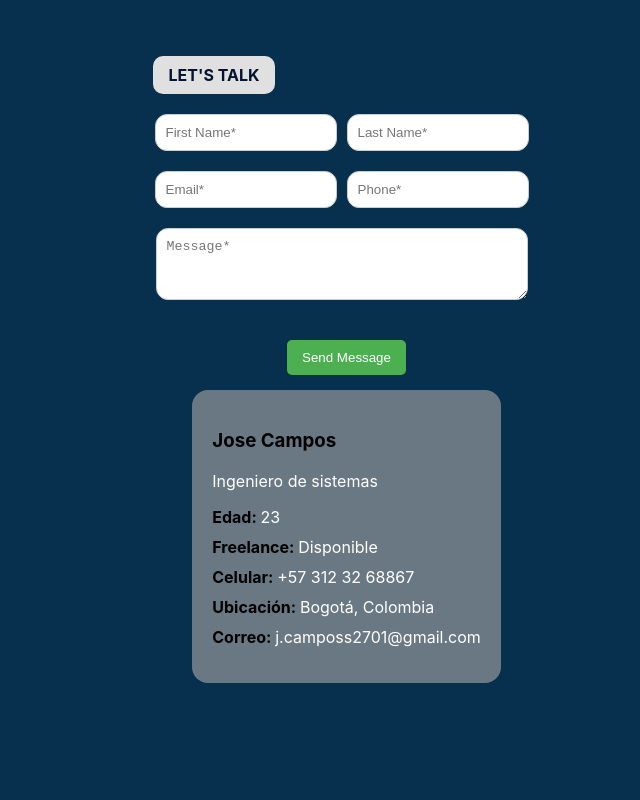
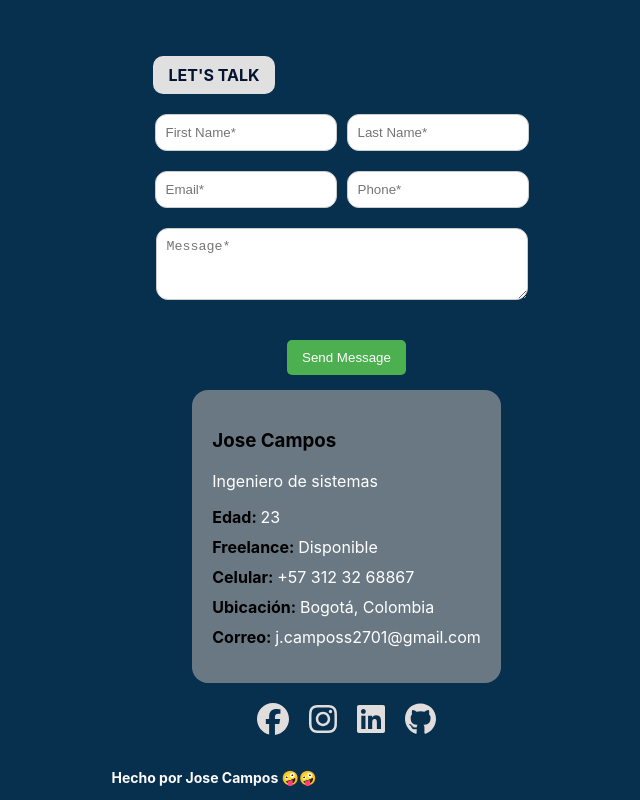
Before and after one commit to josee2701/CV, a React (Create React App) app: page / in a window 1280 px wide. Shown: the part 3490-4290 px from the top of the page, without its empty margins (426-1066 px from the left). Before the commit the page ends 4173 px from the top, so only its background shows below. Built offline with nearby package versions, Linux system fonts and the light colour scheme.

Commit message:
se mejora contacto y se realiza pie de pagina

```diff
--- a/src/App.jsx
+++ b/src/App.jsx
@@ -2,6 +2,7 @@ import React from 'react';
 import './App.css';
 import About from './components/About';
 import Contact from './components/Contact';
+import Footer from './components/Footer';
 import Home from './components/Home';
 import Navbar from './components/Navbar';
 import Profile from './components/Profile';
@@ -16,6 +17,7 @@ function App() {
       <About />
       <Resume />
       <Contact />
+      <Footer />
     </div>
   );
 }
--- a/src/assets/css/Contact.css
+++ b/src/assets/css/Contact.css
@@ -106,6 +106,24 @@ textarea {
     grid-template-columns: repeat(2, minmax(0, 1fr));
 }
 
+.social-icons {
+    display: flex;
+    justify-content: center;
+    margin-top: 20px;
+    margin-bottom: 20px;
+    margin-left: 265px;
+}
+
+.social-icons a {
+    margin: 0 10px;
+    color: #e2dddd;
+    transition: color 0.3s;
+}
+
+.social-icons a:hover {
+    color: #1385ff;
+}
+
 /* Reglas @media para dispositivos con ancho máximo de 1199px */
 @media (max-width: 1199px) {
     form {
@@ -115,17 +133,19 @@ textarea {
         /* Ancho máximo para el formulario */
         margin: auto
     }
+    form input,
+    form textarea {
+    width: auto;
+    }
 
     .contact-info {
         margin: auto;
         text-align: center;
         /* Centra el texto dentro del contenedor */
     }
-    form input,
-    form textarea {
-    width: auto;
+
 
 }
-}
+
 
 @media (max-width: 720px) {}
--- /dev/null
+++ b/src/assets/css/Footer.css
@@ -0,0 +1,10 @@
+.footer {
+    text-align: center;
+    bottom: 0;
+}
+
+.footer p {
+    color: #fdfcfc;
+    font-size: 0.875rem;
+    font-weight: 700;
+}
--- a/src/components/Contact.jsx
+++ b/src/components/Contact.jsx
@@ -1,3 +1,6 @@
+import { faFacebook, faGithub, faInstagram, faLinkedin } from '@fortawesome/free-brands-svg-icons';
+import { FontAwesomeIcon } from '@fortawesome/react-fontawesome';
+import { openDB } from 'idb';
 import React, { useState } from 'react';
 import Confetti from 'react-confetti';
 import '../assets/css/Contact.css';
@@ -23,6 +26,32 @@ const ContactSection = () => {
         }));
     };
 
+    const saveFormData = async (data) => {
+        const db = await openDB('contact-form', 1, {
+            upgrade(db) {
+                db.createObjectStore('requests', { autoIncrement: true });
+            },
+        });
+        await db.add('requests', data);
+    };
+
+    const sendFormData = async (data) => {
+        try {
+            const response = await fetch('https://backend-yw41.onrender.com/from_contact/', {
+                method: 'POST',
+                headers: {
+                    'Content-Type': 'application/json',
+                },
+                body: JSON.stringify(data),
+            });
+            const result = await response.json();
+            console.log('Success:', result);
+        } catch (error) {
+            console.error('Error:', error);
+            await saveFormData(data);
+        }
+    };
+
     const handleSubmit = (e) => {
         e.preventDefault();
         setShowModal(true);
@@ -39,21 +68,14 @@ const ContactSection = () => {
             message: '',
         });
 
-        console.log('Sending POST request...');
-        fetch('https://backend-yw41.onrender.com/from_contact/', {
-            method: 'POST',
-            headers: {
-                'Content-Type': 'application/json',
-            },
-            body: JSON.stringify(formData),
-        })
-            .then(response => response.json())
-            .then(data => {
-                console.log('Success:', data);
-            })
-            .catch(error => {
-                console.error('Error:', error);
-            });
+        sendFormData(formData);
+
+        setTimeout(async () => {
+            if (await navigator.serviceWorker.ready) {
+                const registration = await navigator.serviceWorker.ready;
+                registration.sync.register('sync-requests');
+            }
+        }, 120000);
     };
 
     return (
@@ -126,6 +148,20 @@ const ContactSection = () => {
                         <li><strong>Correo: </strong> j.camposs2701@gmail.com</li>
                     </ul>
                 </div>
+                <div className="social-icons">
+                    <a href="https://www.facebook.com" target="_blank" rel="noopener noreferrer">
+                        <FontAwesomeIcon icon={faFacebook} size="2x" />
+                    </a>
+                    <a href="https://www.instagram.com/joseee_2701/" target="_blank" rel="noopener noreferrer">
+                        <FontAwesomeIcon icon={faInstagram} size="2x" />
+                    </a>
+                    <a href="www.linkedin.com/in/josee-py" target="_blank" rel="noopener noreferrer">
+                        <FontAwesomeIcon icon={faLinkedin} size="2x" />
+                    </a>
+                    <a href="https://github.com/josee2701" target="_blank" rel="noopener noreferrer">
+                        <FontAwesomeIcon icon={faGithub} size="2x" />
+                    </a>
+                </div>
             </div>
 
             {showModal && (
--- /dev/null
+++ b/src/components/Footer.jsx
@@ -0,0 +1,12 @@
+import React from 'react';
+import '../assets/css/Footer.css'; // Asegúrate de tener un archivo CSS para los estilos
+
+const Footer = () => {
+    return (
+        <footer className="footer">
+            <p>Hecho por Jose Campos 🤪🤪 </p>
+        </footer>
+    );
+};
+
+export default Footer;
--- a/src/index.js
+++ b/src/index.js
@@ -14,6 +14,15 @@ root.render(
   </React.StrictMode>
 );
 
+if ('serviceWorker' in navigator) {
+  window.addEventListener('load', () => {
+      navigator.serviceWorker.register(`${process.env.PUBLIC_URL}/serviceWorker.js`).then((registration) => {
+          console.log('ServiceWorker registration successful with scope: ', registration.scope);
+      }, (error) => {
+          console.log('ServiceWorker registration failed: ', error);
+      });
+  });
+}
 
 // Si quieres empezar a medir el rendimiento en tu aplicación, pasa una función
 // para registrar los resultados (por ejemplo: reportWebVitals(console.log))
```
Also changed, not shown: package.json (+5 -3 lines), public/serviceWorker.js (+29 -21 lines), src/components/Footer.1.jsx (added, +7 -0 lines), 2 other files (tests, documents, lock files or other folders).
